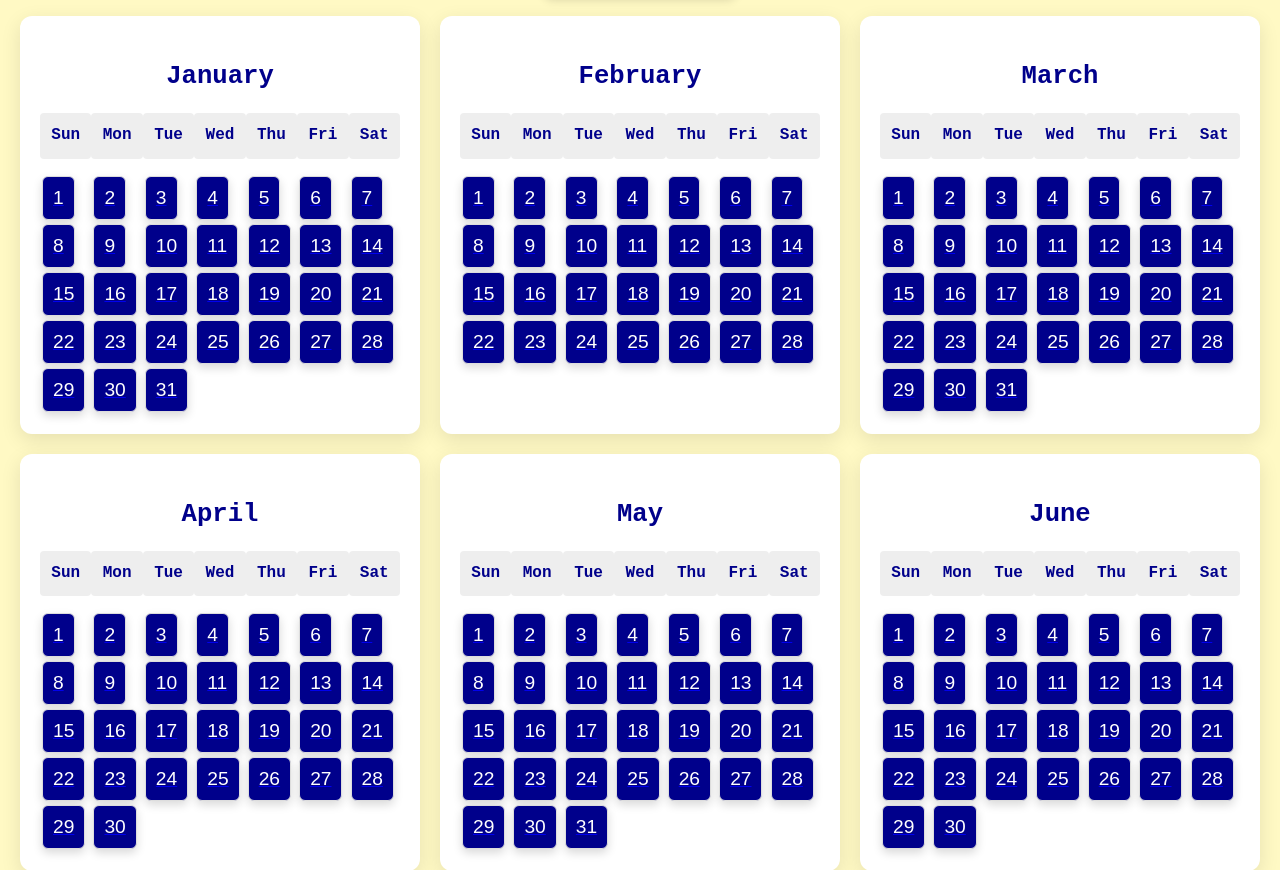
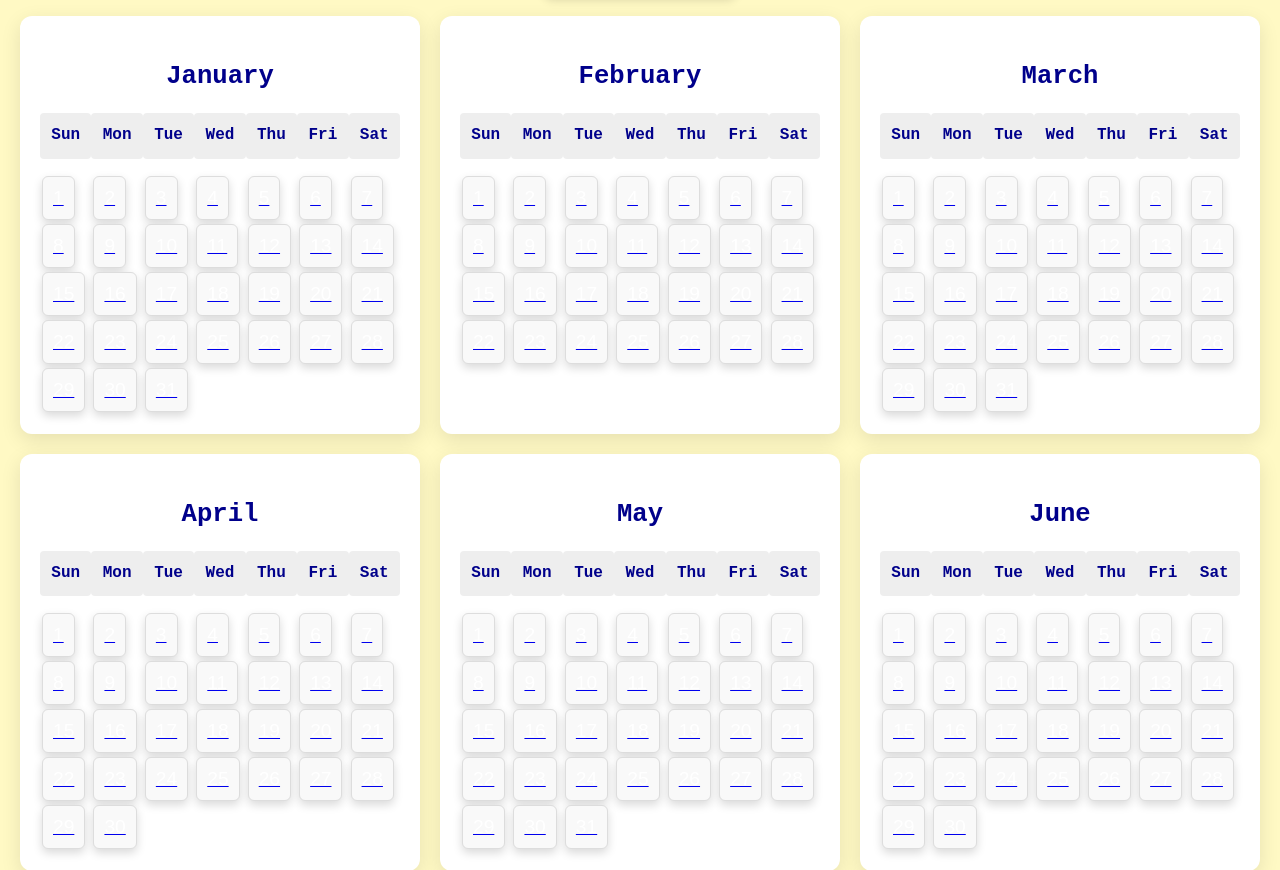
Before and after one commit to muskannkk/hackGT, a Django app: page /calendar/ in a window 1280 px wide. Shown: the part 267-1137 px from the top of the page. Run offline with Django 5.2, Linux system fonts and the light colour scheme.

Commit message:
fix deleting markers

```diff
--- a/skinCare/templates/skinCare/calendar.html
+++ b/skinCare/templates/skinCare/calendar.html
@@ -73,7 +73,6 @@
         .days button {
             padding: 10px;
             margin: 2px;
->>>>>>> 3a215c40d9e51b1a097ff4a124b06d19a29c8b0a
             background-color: #f9f9f9;
             border-radius: 6px;
             border: 1px solid #ddd;
@@ -82,7 +81,6 @@
 
         .days button:hover {
             background-color: #00008B ;
->>>>>>> 3a215c40d9e51b1a097ff4a124b06d19a29c8b0a
             color: white;
             cursor: pointer;
             box-shadow: 0 4px 8px rgba(0, 0, 0, 0.2);
```
